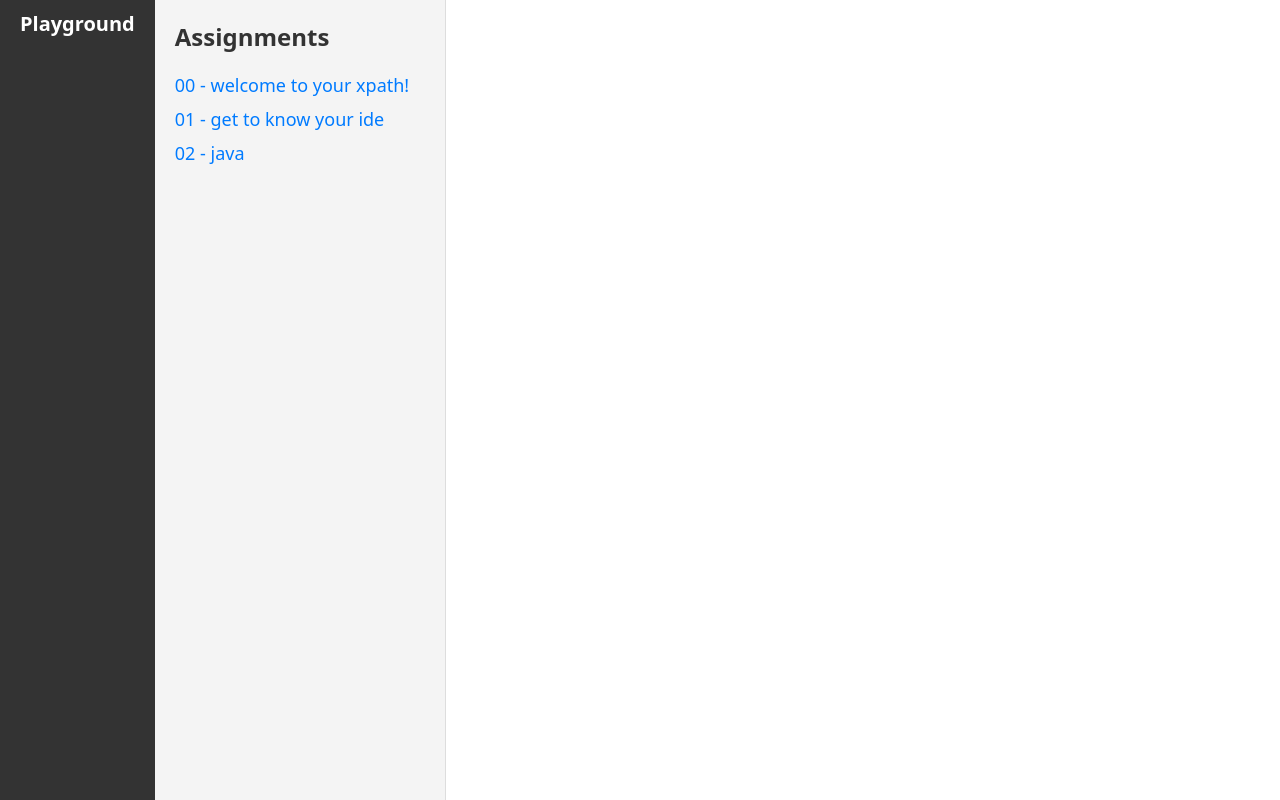
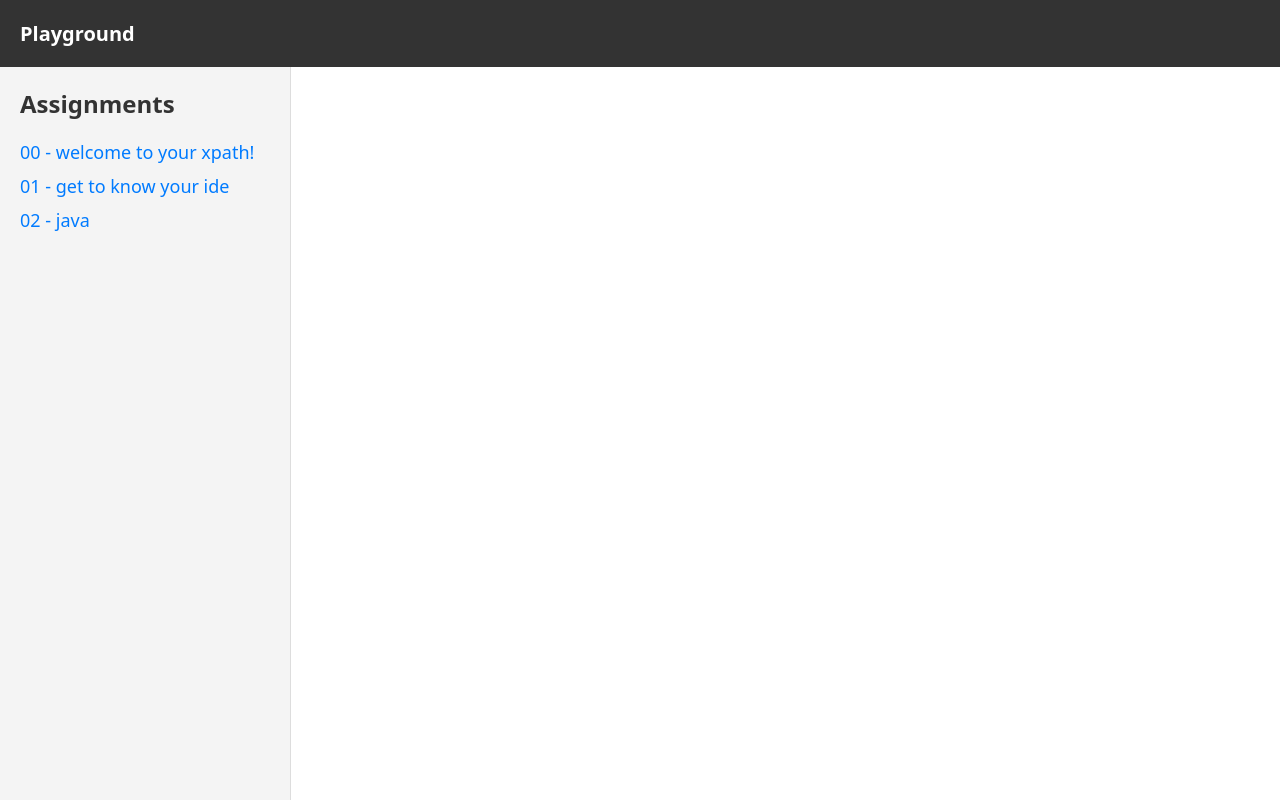
Before and after one commit to xpath-full-stack-bootcamp/xpath-full-stack-bootcamp.github.io, a plain HTML site: page index.html in a window 1280 px wide. Drawn offline with Linux system fonts and the light colour scheme.

Commit message:
Update styles.css

```diff
--- a/styles.css
+++ b/styles.css
@@ -4,11 +4,13 @@ body {
     padding: 0;
     display: flex;
     height: 100vh;
+    flex-direction: column;
 }
 
 .container {
     display: flex;
     width: 100%;
+    flex: 1;
 }
 
 .menu {
@@ -65,13 +67,14 @@ body {
 .top-header {
     background-color: #333;
     color: #fff;
-    padding: 10px 20px;
+    padding: 20px;
     text-align: left;
 }
 
 .top-header h1 {
     margin: 0;
     font-size: 20px;
+    font-weight: bold;
 }
 
 @import url('https://fonts.googleapis.com/css2?family=Noto+Sans&display=swap');
```
